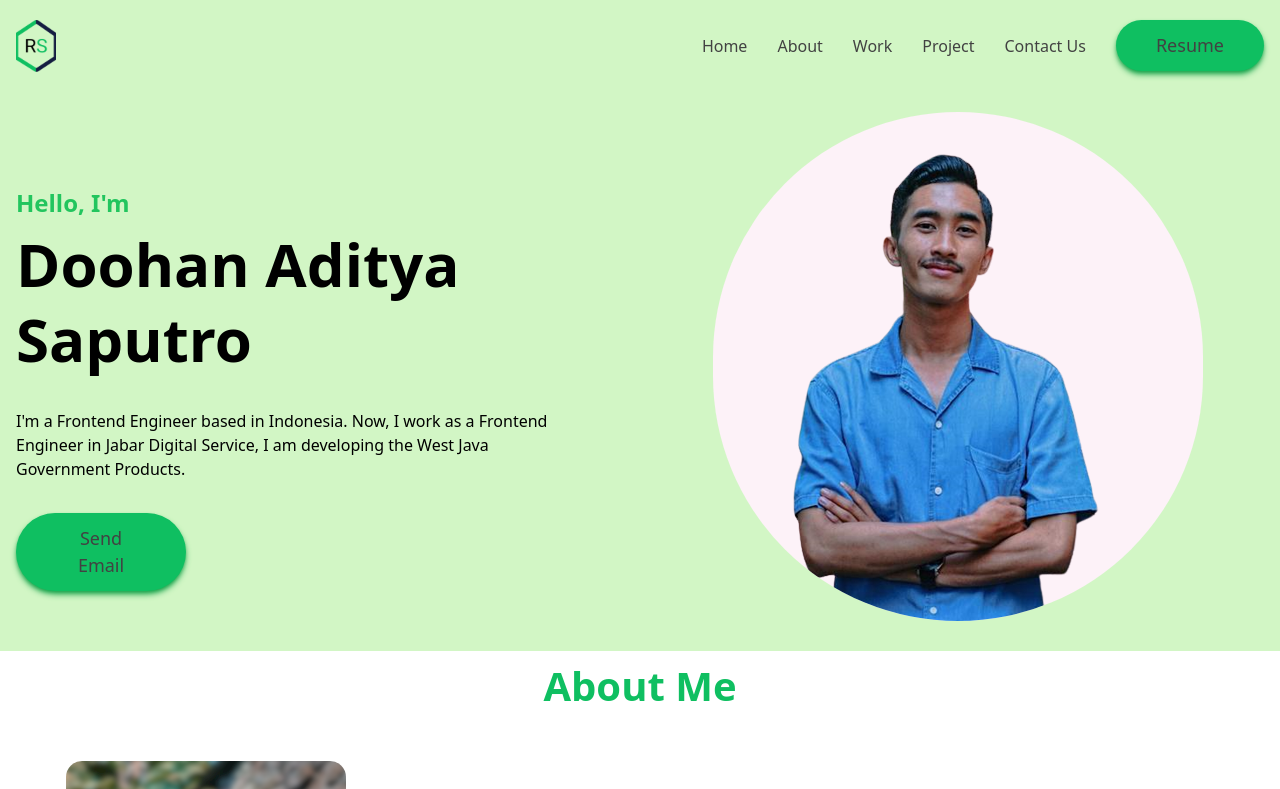
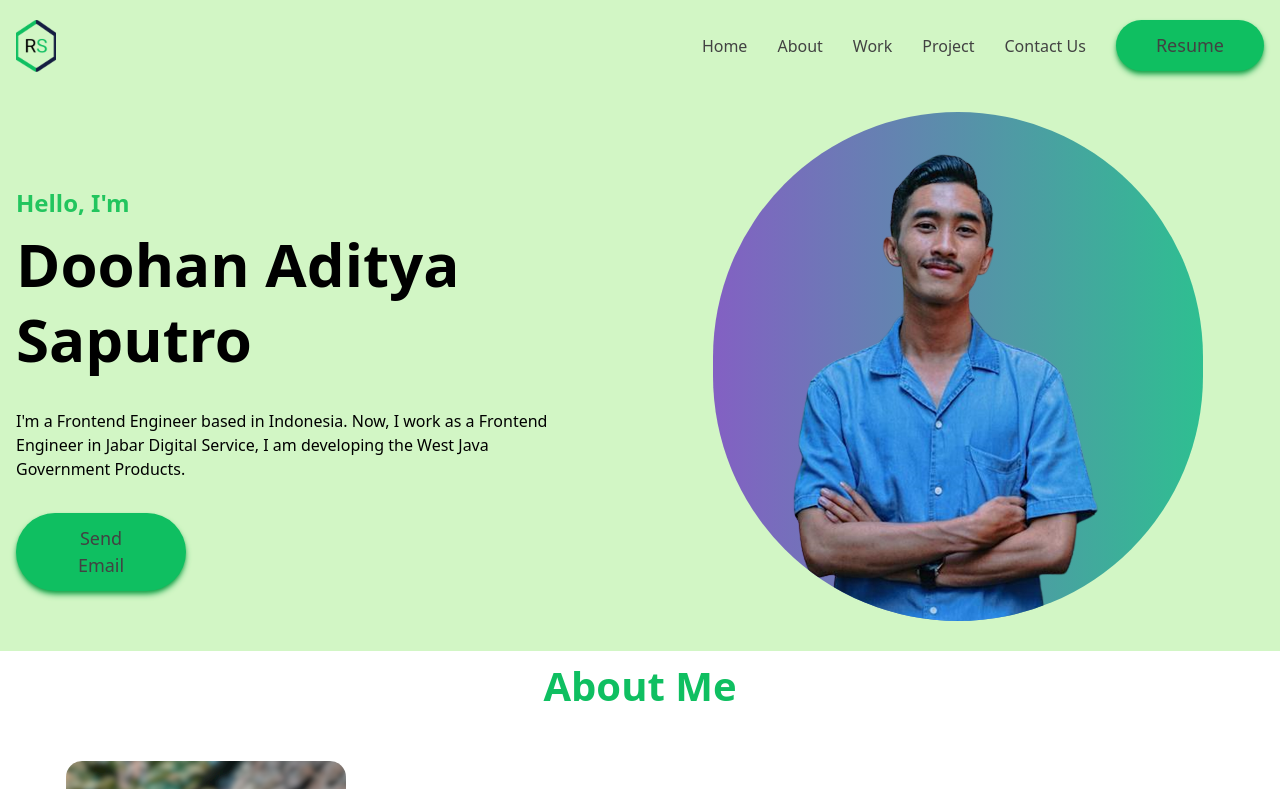
Before and after one commit to doohanas/doohanaditya, a Nuxt app: page / in a window 1280 px wide. Shown: the top 789 px of the page. Built offline with nearby package versions, Linux system fonts and the light colour scheme.

Commit message:
style (hero-section): change background color image

```diff
--- a/components/TheHeroBanner/index.vue
+++ b/components/TheHeroBanner/index.vue
@@ -7,7 +7,7 @@
           alt="pria berbaju biru menyilangkan tangan"
           width="490"
           height="509"
-          class="border-1 mx-auto w-[250px] rounded-full bg-pink-50 lg:h-fit lg:w-[490px]"
+          class="border-1 mx-auto w-[250px] rounded-full bg-gradient-to-r from-[#8360c3] to-[#2ebf91] lg:h-fit lg:w-[490px]"
         />
       </div>
       <div
```
